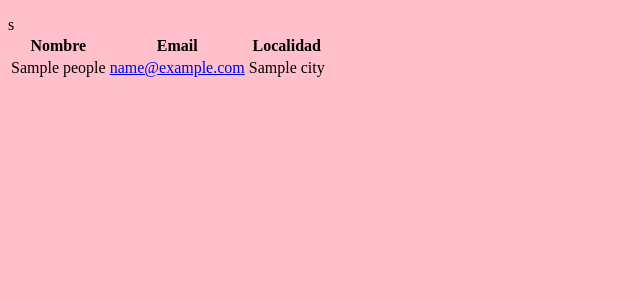
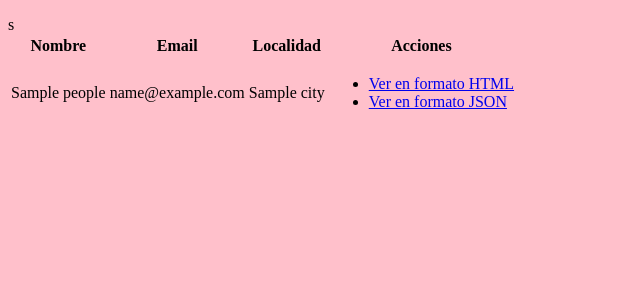
Before and after one commit to andsaru/amazing-employees-wip, a Symfony app: template templates/default/index.html.twig in a window 1280 px wide. Shown: the part 70-370 px from the top of the page, without its empty margins (0-640 px from the left). Run offline with Twig, Linux system fonts and the light colour scheme; the template is opened without the code that fills it: most values are stand-ins (such as "Sample title", 1, 10 or a date in 2020); some libraries are stand-ins or nearby versions.

Commit message:
Resolver ejercicio con controladores y rutas.

```diff
--- a/src/Controller/DefaultController.php
+++ b/src/Controller/DefaultController.php
@@ -111,8 +111,6 @@ class DefaultController extends AbstractController
      */
     public function show(int $id): Response {
         // var_dump($id); die();
-        // return $this->render('default/index.html.twig', [
-        //     'people' => self::PEOPLE
 
         return $this->render('default/show.html.twig', [
             'id' => $id,
--- a/templates/default/index.html.twig
+++ b/templates/default/index.html.twig
@@ -14,14 +14,22 @@
                 <th>Nombre</th>
                 <th>Email</th>
                 <th>Localidad</th>
+                <th>Acciones</th>
             </tr>
         </thead>
         <tbody>
             {% for person in people %}
             <tr>
                 <td>{{ person.name }}</td>
-                <td><a href="{{ path('default_show', { id: loop.index0 }) }}">{{ person.email }}</a></td>
+                {# <td><a href="{{ path('default_show', { id: loop.index0 }) }}">{{ person.email }}</a></td> #}
+                <td>{{ person.email }}</td>
                 <td>{{ person.city }}</td>
+                <td>
+                    <ul>
+                        <li><a href="{{ path('default_show', { id: loop.index0 }) }}">Ver en formato HTML</a></li>
+                        <li><a href="#">Ver en formato JSON</a></li>
+                    </ul>
+                </td>
             </tr>
             {% endfor %}
         </tbody>
```
